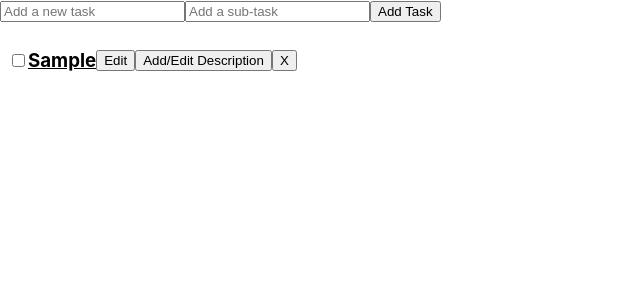
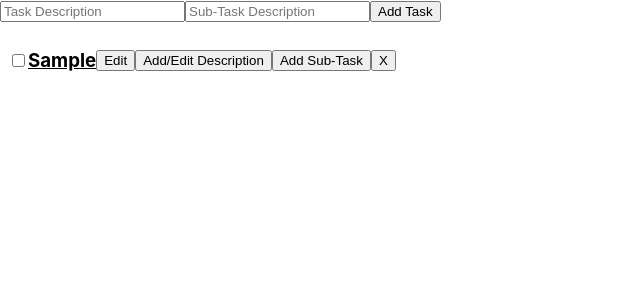
Before and after one commit to jeramee/JO-INF655-react-todo-app-ver2, a React (Create React App) app: page / in a window 1280 px wide. Both pictures are taken after typing "Sample", "Sample" into the empty fields and a click on the button "Add Task". Shown: the top 300 px of the page, without its empty margins (0-640 px from the left). Built offline with nearby package versions, Linux system fonts and the light colour scheme; the HTML template or start-up script is replaced by a standard one.

Commit message:
Some Stuff working

```diff
--- a/package.json
+++ b/package.json
@@ -9,6 +9,7 @@
     "react": "^18.2.0",
     "react-dom": "^18.2.0",
     "react-scripts": "5.0.1",
+    "uuid": "^9.0.1",
     "web-vitals": "^2.1.4"
   },
   "scripts": {
--- a/src/App.js
+++ b/src/App.js
@@ -1,25 +1,33 @@
 // App.js
 import React, { useState, useEffect } from 'react';
+import { v4 as uuidv4 } from 'uuid'; // Import uuidv4
 import Task from './components/Task';
 import TaskInputForm from './components/TaskInputForm';
 
 // App component manages the overall application state and renders Task components
 const App = () => {
   // State to manage the list of tasks, initialized from localStorage or an empty array
-  const [tasks, setTasks] = useState(JSON.parse(localStorage.getItem('tasks')) || []);
+  // const [tasks, setTasks] = useState(JSON.parse(localStorage.getItem('tasks')) || []);
+  const [tasks, setTasks] = useState([]);
+  const [taskDescription, setTaskDescription] = useState('');
+  const [subTaskDescription, setSubTaskDescription] = useState('');
 
   // Function to add a new task to the list
   const handleAddTask = (taskDescription, subTaskDescription) => {
     const newTask = {
-      id: tasks.length + 1,
+      id: uuidv4(),
       title: taskDescription,
-      description: subTaskDescription, // Assign sub-task description to main task description
+      description: subTaskDescription,
       completed: false,
       subTasks: [],
     };
 
     setTasks([...tasks, newTask]);
+    // Clear input fields after adding the task
+    setTaskDescription('');
+    setSubTaskDescription('');
   };
+
 
   // Function to add a sub-task to an existing task
   const handleAddSubTask = (taskId, subTaskDescription) => {
@@ -31,6 +39,7 @@ const App = () => {
       )
     );
   };
+
 
   // Function to mark a sub-task as completed or not completed
   const handleCompleteSubTask = (taskId, subTaskId) => {
@@ -98,14 +107,15 @@ const App = () => {
       <TaskInputForm onAddTask={handleAddTask} />
       <div>
         {/* Mapping over tasks to render individual Task components */}
-        {tasks.map((task, index) => (
+        {tasks.map((task, index) => {
+          console.log("Rendering Task:", task); // Check if this log statement appears in the console
+          return (
             <Task
               key={index}
               id={index}
               title={task.title}
               description={task.description}
               completed={task.completed}
-            subTasks={task.subTasks}
               onToggleComplete={() => handleToggleComplete(index)}
               onDelete={() => handleDeleteTask(index)}
               onEdit={handleEditTask}
@@ -113,7 +123,8 @@ const App = () => {
               onCompleteSubTask={(subTaskId) => handleCompleteSubTask(index, subTaskId)}
               onDeleteSubTask={(subTaskId) => handleDeleteSubTask(index, subTaskId)}
             />
-        ))}
+          );
+        })}
       </div>
     </div>
   );
--- a/src/components/SubTask.js
+++ b/src/components/SubTask.js
@@ -1,12 +1,12 @@
 // SubTask.js
 import React from 'react';
 
-const SubTask = ({ id, description, completed, onComplete, onDelete }) => {
+const SubTask = ({ description, completed, onComplete, onDelete }) => {
   return (
-    <div className={`sub-task ${completed ? 'completed' : ''}`} title={`Sub-Task ${id}`}>
+    <div className={`sub-task ${completed ? 'completed' : ''}`}>
       <input type="checkbox" checked={completed} onChange={onComplete} />
       <span>{description}</span>
-      <button onClick={onDelete}>X</button>
+      <button onClick={onDelete}>Delete Sub-Task</button>
     </div>
   );
 };
--- a/src/components/Task.js
+++ b/src/components/Task.js
@@ -9,6 +9,7 @@ const Task = ({ id, title, description, completed, subTasks, onToggleComplete, o
   const [editedDescription, setEditedDescription] = useState(description);
   const [addingDescription, setAddingDescription] = useState(false);
   const [subTaskDescription, setSubTaskDescription] = useState(''); // State for sub-task description
+  const [addingSubTask, setAddingSubTask] = useState(false); // State to track adding Sub-Task
 
   const handleSaveEdit = () => {
     onEdit(id, editedTitle, editedDescription);
@@ -28,9 +29,16 @@ const Task = ({ id, title, description, completed, subTasks, onToggleComplete, o
   };
 
   const handleAddSubTask = () => {
+    setAddingSubTask(true);
+    setEditing(true);
+  };
+
+  const handleSaveSubTask = () => {
+    // You can add the logic to save the Sub-Task here
     if (subTaskDescription.trim() !== '') {
       onAddSubTask(id, subTaskDescription);
-      setSubTaskDescription(''); // Clear the input field after adding a sub-task
+      setSubTaskDescription('');
+      setAddingSubTask(false);
     }
   };
 
@@ -66,7 +74,19 @@ const Task = ({ id, title, description, completed, subTasks, onToggleComplete, o
                 onChange={(e) => setSubTaskDescription(e.target.value)}
                 placeholder="Sub-Task Description"
               />
-              <button onClick={handleAddSubTask}>Add Sub-Task</button>
+              <button onClick={handleSaveSubTask}>Add Sub-Task</button>
+            </div>
+          )}
+          {addingSubTask && (
+            <div>
+              {/* Input field for adding sub-task description */}
+              <input
+                type="text"
+                value={subTaskDescription}
+                onChange={(e) => setSubTaskDescription(e.target.value)}
+                placeholder="Sub-Task Description"
+              />
+              <button onClick={handleSaveSubTask}>Save Sub-Task</button>
             </div>
           )}
         </>
@@ -81,22 +101,20 @@ const Task = ({ id, title, description, completed, subTasks, onToggleComplete, o
           {description && (
             <span style={{ display: 'none' }}>{description}</span>
           )}
+          {/* Displaying sub-tasks in a list */}
+          {subTasks && subTasks.length > 0 && (
+            <div className="sub-tasks">
+              <h4>Sub-Tasks:</h4>
+              <ul>
+                {subTasks.map((subTask) => (
+                  <li key={subTask.id}>
+                    <span style={{ display: 'none' }}>{subTask.description}</span>
+                  </li>
+                ))}
+              </ul>
+            </div>
+          )}
         </>
-      )}
-      {subTasks && subTasks.length > 0 && (
-        <div className="sub-tasks">
-          <h4>Sub-Tasks:</h4>
-          {subTasks.map((subTask) => (
-            <SubTask
-              key={subTask.id}
-              id={subTask.id}
-              description={subTask.description}
-              completed={subTask.completed}
-              onComplete={() => onCompleteSubTask(id, subTask.id)}
-              onDelete={() => onDeleteSubTask(id, subTask.id)}
-            />
-          ))}
-        </div>
       )}
       {isEditing && (
         <>
@@ -110,6 +128,8 @@ const Task = ({ id, title, description, completed, subTasks, onToggleComplete, o
           {/* Edit and add/edit description buttons when not editing */}
           <button onClick={() => setEditing(true)}>Edit</button>
           <button onClick={handleAddDescription}>Add/Edit Description</button>
+          {/* Button to add sub-task */}
+          <button onClick={handleAddSubTask}>Add Sub-Task</button>
         </>
       )}
       {/* Delete button for task */}
--- a/src/components/TaskInputForm.js
+++ b/src/components/TaskInputForm.js
@@ -1,38 +1,46 @@
 // TaskInputForm.js
 import React, { useState } from 'react';
 
-const TaskForm = ({ onAddTask }) => {
+const TaskInputForm = ({ onAddTask }) => {
   const [taskDescription, setTaskDescription] = useState('');
-  const [subTaskDescription, setSubTaskDescription] = useState(''); // Add state for sub-task
+  const [subTaskDescription, setSubTaskDescription] = useState(''); // New state for sub-task description
 
-  const handleSubmit = (e) => {
-    e.preventDefault();
-    if (taskDescription.trim() && subTaskDescription.trim()) {
-      onAddTask(taskDescription, subTaskDescription);
-      setTaskDescription('');
-      setSubTaskDescription('');
-    } else {
-      alert('Task and Sub-Task descriptions cannot be empty.');
-    }
+  const handleTaskDescriptionChange = (e) => {
+    setTaskDescription(e.target.value);
+  };
+
+  const handleSubTaskDescriptionChange = (e) => {
+    setSubTaskDescription(e.target.value);
+  };
+
+  const handleAddTask = () => {
+    // Pass both task and sub-task descriptions to onAddTask
+    onAddTask(taskDescription, subTaskDescription);
+    // Clear input fields after adding the task
+    setTaskDescription('');
+    setSubTaskDescription('');
   };
 
   return (
-    <form onSubmit={handleSubmit}>
+    <div>
+      {/* Input field for task description */}
       <input
         type="text"
+        placeholder="Task Description"
         value={taskDescription}
-        onChange={(e) => setTaskDescription(e.target.value)}
-        placeholder="Add a new task"
+        onChange={handleTaskDescriptionChange}
       />
+      {/* Input field for sub-task description */}
       <input
         type="text"
+        placeholder="Sub-Task Description"
         value={subTaskDescription}
-        onChange={(e) => setSubTaskDescription(e.target.value)}
-        placeholder="Add a sub-task"
+        onChange={handleSubTaskDescriptionChange}
       />
-      <button type="submit">Add Task</button>
-    </form>
+      {/* Button to add task */}
+      <button onClick={handleAddTask}>Add Task</button>
+    </div>
   );
 };
 
-export default TaskForm;
+export default TaskInputForm;
```
Also changed, not shown: 1 other file (tests, documents, lock files or other folders). Lines whose indentation alone changed are shown as unchanged.
